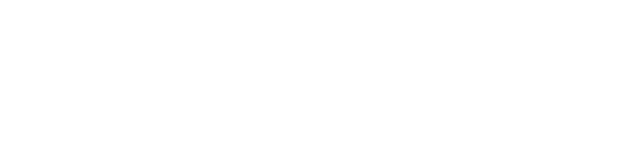
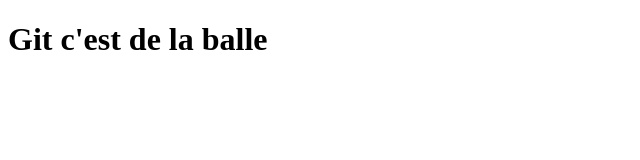
Before and after one commit to benoitredondo/Monsuperwebsite, a plain HTML site: page index.html in a window 1280 px wide. Shown: the whole page, without its empty margins (0-640 px from the left). Drawn offline with Linux system fonts and the light colour scheme.

Commit message:
ajout de Titre et H1 dans Body

```diff
--- a/index.html
+++ b/index.html
@@ -2,9 +2,11 @@
 <html>
   <head>
     <meta charset="UTF-8">
-    <title>title</title>
+    <title>C'est un super site</title>
   </head>
   <body>
+  	<h1> Git c'est de la balle </h1>
+
 
   </body>
 </html>
```
